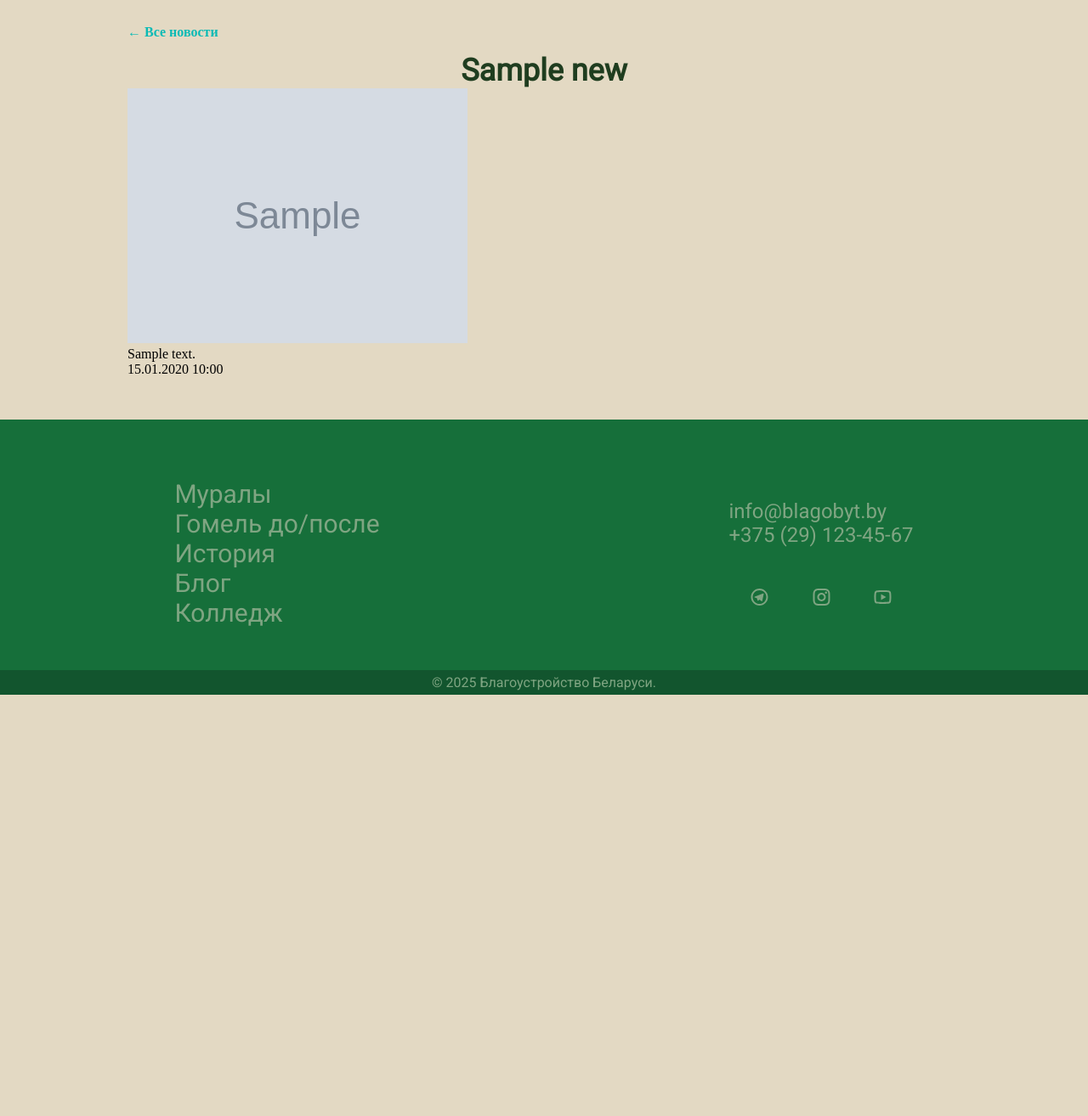
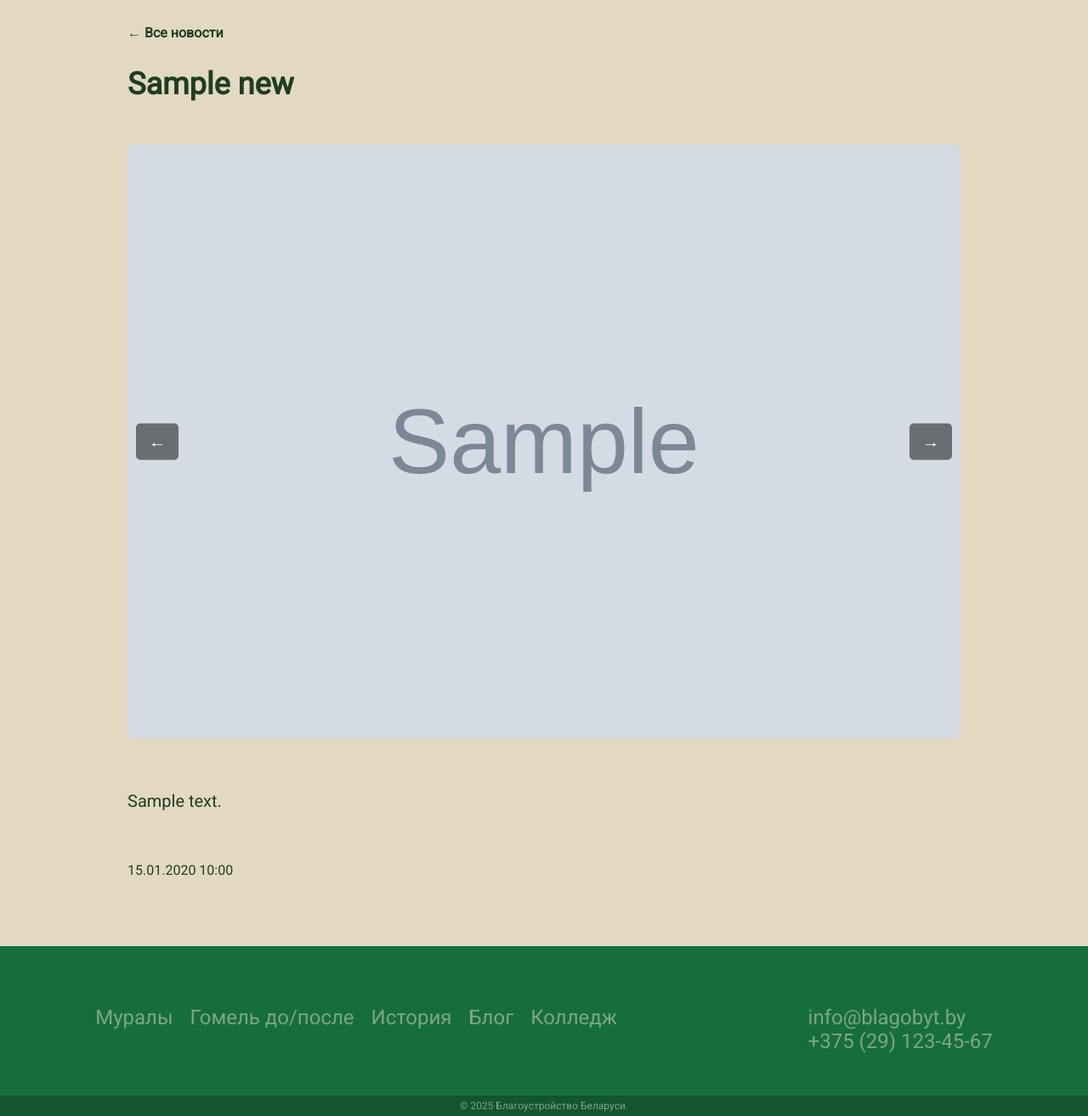
Before and after one commit to dench1ka/MyGomel, a Django app: page /news/1/ in a window 1280 px wide. Shown: the part 135-1449 px from the top of the page at 85% size. Before the commit the page ends 953 px from the top, so only its background shows below. Run offline with Django 5.2, Linux system fonts and the light colour scheme; tables that the repository leaves empty hold one stand-in row (values such as "Sample post"); grey boxes marked "Sample" are stand-in pictures.

Commit message:
css for news and swiper

```diff
--- a/itsgomel/main/static/main/css/main.css
+++ b/itsgomel/main/static/main/css/main.css
@@ -31,6 +31,7 @@ footer {
     flex-direction: column;
     background-color: rgba(0, 100, 44, 0.9);
     color: #7FA582;
+
 }
 
 .container {
@@ -64,7 +65,7 @@ footer {
 .nav-btns > a {
     text-decoration: none;
     color: #1F3D1F;
-    font: 500 28px 'Roboto', sans-serif;
+    font: 500 24px 'Roboto', sans-serif;
 }
 
 .logo {
@@ -129,14 +130,15 @@ footer {
 
 .links {
     display: flex;
-    justify-content: space-between;
-    flex-direction: column;
+    justify-content: space-around;
+    flex-direction: row;
+    gap: 20px
 }
 
 .links > a {
     text-decoration: none;
     color: #7FA582;
-    font-size: 30px;
+    font-size: 24px;
     font-family: 'Roboto', sans-serif;
 }
 
@@ -164,7 +166,7 @@ footer {
     justify-content: center;
     background-color: #12552E;
     color: #7FA582;
-    font-size: 16px;
+    font-size: 12px;
     font-family: 'Roboto', sans-serif;
     padding: 5px;
 }
--- a/itsgomel/main/static/news/css/news_style.css
+++ b/itsgomel/main/static/news/css/news_style.css
@@ -81,14 +78,94 @@
     }
 }
 
+/* ===== Новостная страница ===== */
+.news-detail {
+    display: flex;
+    flex-direction: column;
+    gap: 30px;
+}
+
 .news-detail .back-to-news {
+    text-decoration: none;
+    color: #1F3D1F;
+    font: bold 16px 'Roboto', sans-serif;
     display: inline-block;
-    margin-bottom: 15px;
-    color: #0ABAB5;
-    text-decoration: none;
-    font-weight: bold;
 }
 
 .news-detail .back-to-news:hover {
     text-decoration: underline;
 }
+
+.news-detail h1 {
+    text-align: start;
+}
+
+.news-detail .news-description > p {
+    color: #1F3D1F;
+    font: 500 20px 'Roboto', sans-serif;
+    display: inline-block;
+    padding-bottom: 30px;
+}
+
+
+
+.news-detail span {
+    color: #1F3D1F;
+    font: 500 16px 'Roboto', sans-serif;
+    display: inline-block;
+    padding-bottom: 30px;
+}
+
+/* ===== Локальный слайдер ===== */
+/* ===== Локальный слайдер ===== */
+.news-images {
+    width: 100%;
+    height: 700px;       /* фиксированная высота */
+    margin: 20px auto;
+    position: relative;
+    overflow: hidden;
+    border-radius: 10px;
+    background-color: rgba(0, 0, 0, 0.05);
+    display: flex;
+    justify-content: center; /* центрируем картинку по горизонтали */
+    align-items: center;     /* центрируем по вертикали */
+}
+
+.news-images img {
+    width: 100%;             /* 80% ширины блока */
+    height: auto;           /* высота автоматически по пропорциям */
+    max-height: 100%;       /* чтобы не выходила за контейнер */
+    object-fit: cover;
+    border-radius: 10px;
+    position: absolute;
+    top: 50%;               /* вертикальное центрирование */
+    left: 50%;              /* горизонтальное центрирование */
+    transform: translate(-50%, -50%); /* центрируем точно по середине */
+    display: none;          /* скрываем все */
+    transition: opacity 0.5s ease; /* плавное появление */
+    opacity: 0;
+    z-index: 1;
+}
+
+.news-images img.active {
+    display: block;         /* показываем активный слайд */
+    opacity: 1;
+    z-index: 5;
+}
+
+.news-images button {
+    position: absolute;
+    top: 50%;
+    transform: translateY(-50%);
+    background: rgba(0,0,0,0.5);
+    color: #fff;
+    border: none;
+    padding: 10px 15px;
+    cursor: pointer;
+    border-radius: 5px;
+    z-index: 10;
+    font-size: 20px;
+}
+
+.slider-prev { left: 10px; }
+.slider-next { right: 10px; }
--- /dev/null
+++ b/itsgomel/main/static/news/js/news.js
@@ -0,0 +1,31 @@
+document.addEventListener('DOMContentLoaded', function () {
+    const slider = document.querySelector('.news-images');
+    if (!slider) return;
+
+    const slides = Array.from(slider.querySelectorAll('img'));
+    let currentIndex = 0;
+
+    if (slides.length === 0) return;
+
+    // Показываем первый слайд
+    slides[currentIndex].classList.add('active');
+
+    const prevBtn = slider.querySelector('.slider-prev');
+    const nextBtn = slider.querySelector('.slider-next');
+
+    function showSlide(index) {
+        slides.forEach((slide, i) => {
+            slide.classList.toggle('active', i === index);
+        });
+    }
+
+    prevBtn.addEventListener('click', function () {
+        currentIndex = (currentIndex - 1 + slides.length) % slides.length;
+        showSlide(currentIndex);
+    });
+
+    nextBtn.addEventListener('click', function () {
+        currentIndex = (currentIndex + 1) % slides.length;
+        showSlide(currentIndex);
+    });
+});
--- a/itsgomel/main/templates/general/footer.html
+++ b/itsgomel/main/templates/general/footer.html
@@ -11,11 +11,11 @@
         </div>
         <div class="contacts">
             <p>info@blagobyt.by<br>+375 (29) 123-45-67</p>
-            <div class="socials">
+            {% comment %} <div class="socials">
                 <img src="{% static 'general/img/social/telegram.svg' %}" alt="telegram">
                 <img src="{% static 'general/img/social/instagram.svg' %}" alt="instagram">
                 <img src="{% static 'general/img/social/youtube.svg' %}" alt="youtube">
-            </div>
+            </div> {% endcomment %}
         </div>
     </div>
     <div class="copyright">© 2025 Благоустройство Беларуси.</div>
--- a/itsgomel/main/templates/news/news_detail.html
+++ b/itsgomel/main/templates/news/news_detail.html
@@ -5,16 +5,22 @@
 
 {% block news_content %}
 <section class="news-detail">
-    <!-- Ссылка для возврата к списку новостей -->
     <a href="{% url 'news_list' %}" class="back-to-news">&larr; Все новости</a>
+    <h1>{{ news.title }}</h1>
 
-    <h1>{{ news.title }}</h1>
     <div class="news-images">
         {% for img in news.images.all %}
             <img src="{{ img.image.url }}" alt="{{ news.title }}">
         {% endfor %}
+        <button class="slider-prev">←</button>
+        <button class="slider-next">→</button>
     </div>
-    <p>{{ news.description|linebreaks }}</p>
+
+    <div class="news-description">
+        <p>{{ news.description|linebreaks }}</p>
+    </div>
     <span class="news-date">{{ news.date|date:"d.m.Y H:i" }}</span>
 </section>
+
+<script src="{% static 'news/js/news.js' %}"></script>
 {% endblock %}
```
Also changed, not shown: other parts of itsgomel/main/static/news/css/news_style.css (+15 -18 lines), itsgomel/main/migrations/0003_muralsuggestion_news_mural_latitude_mural_longitude_and_more.py (added), 1 other file.
